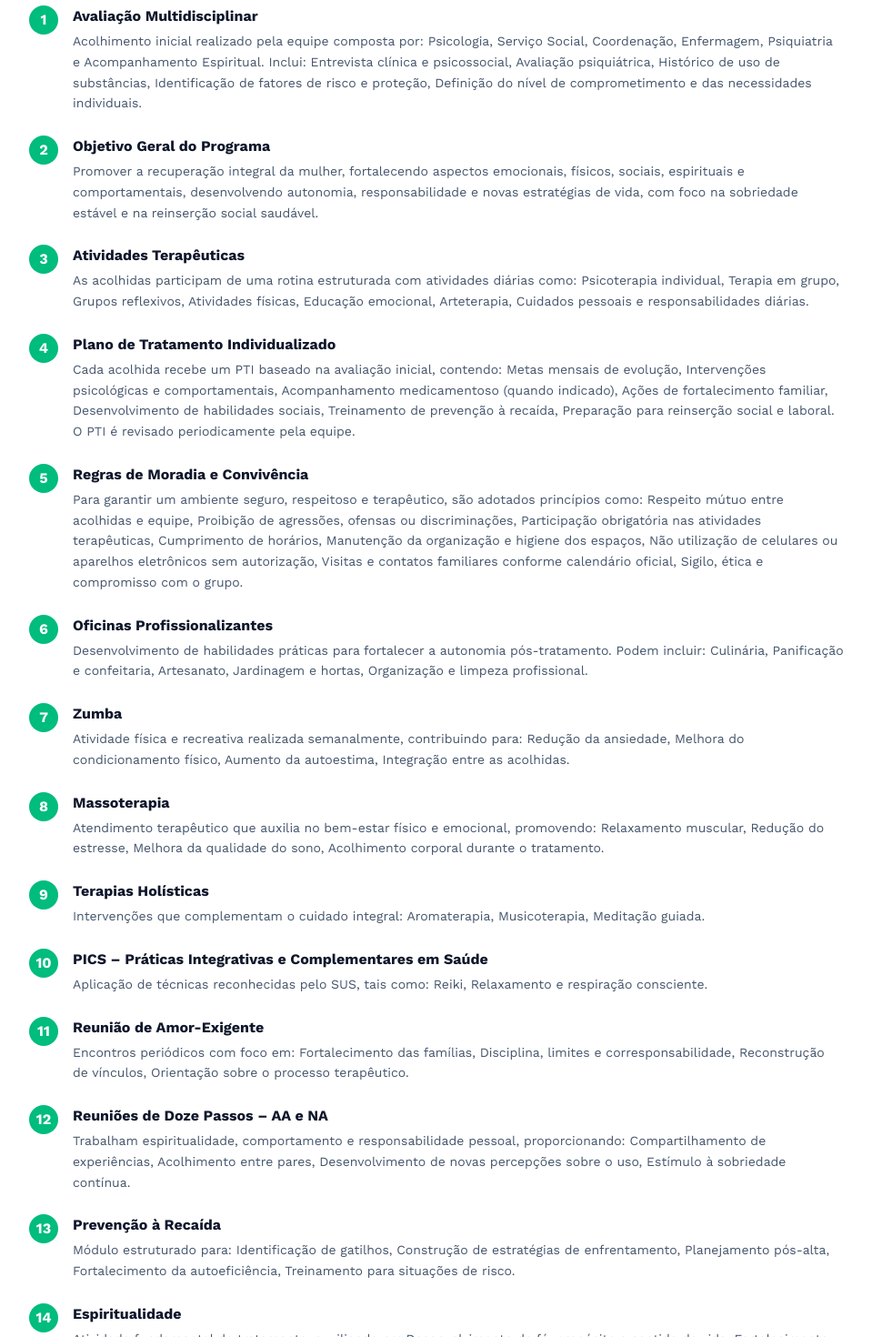
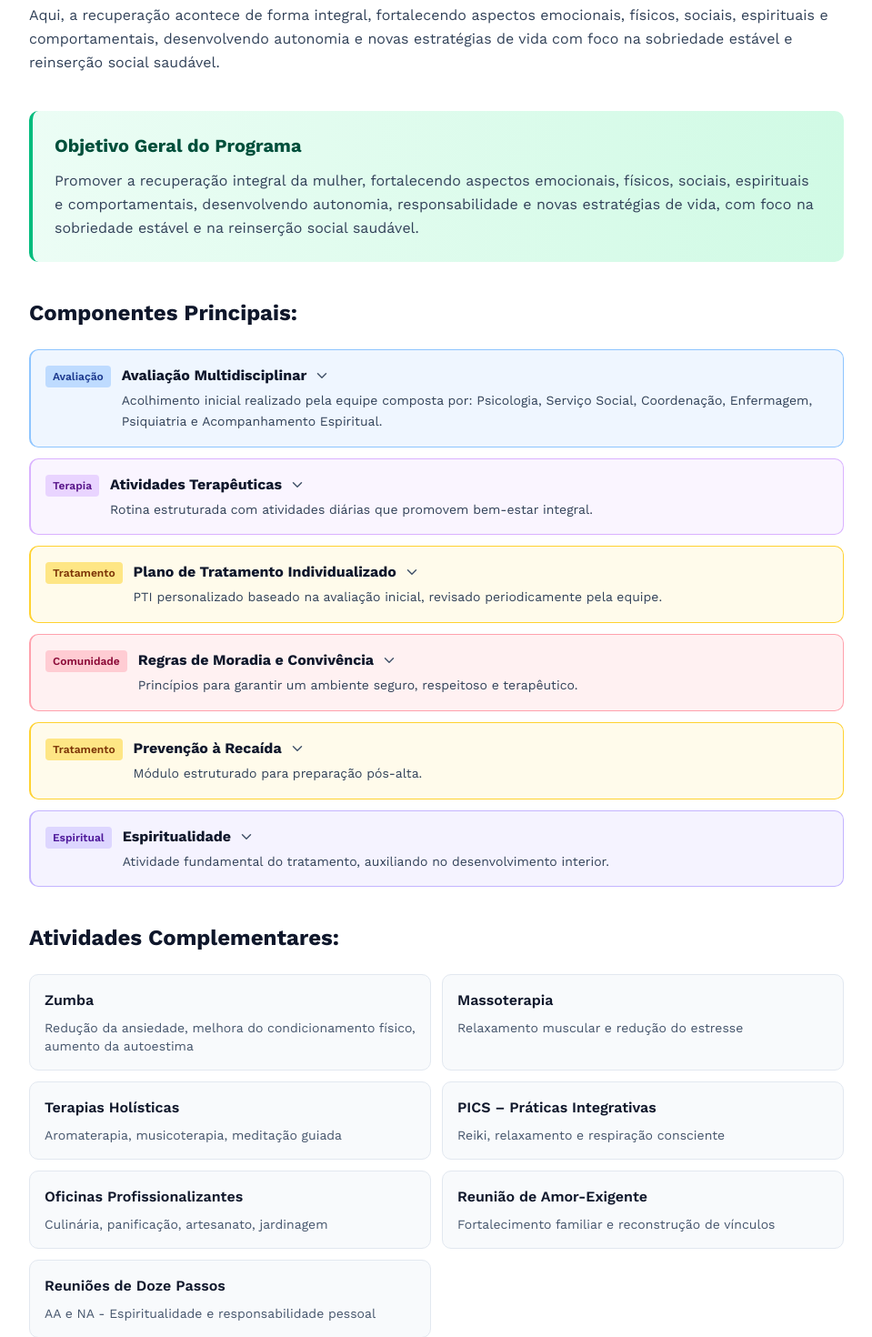
Before and after one commit to gabinpoa/comunidade-terepeutica-recomecar, a Next.js app: page / in a window 1280 px wide. Shown: the part 1280-2750 px from the top of the page at 91% size, without its empty margins (160-1119 px from the left). Built offline with nearby package versions, Linux system fonts and the light colour scheme; no server answers.

Commit message:
adiciona cards, dropdowns e imagem real as infos da terapia

```diff
--- a/components/about-therapy.tsx
+++ b/components/about-therapy.tsx
@@ -1,134 +1,260 @@
+"use client"
+
+import { useState } from "react"
+import { ChevronDown } from "lucide-react"
+
 export function AboutTherapy() {
-  const stages = [
+  const [expandedId, setExpandedId] = useState<string | null>(null)
+
+  const keyComponents = [
     {
-      number: "1",
-      title: "Avaliação Multidisciplinar",
-      description:
-        "Acolhimento inicial realizado pela equipe composta por: Psicologia, Serviço Social, Coordenação, Enfermagem, Psiquiatria e Acompanhamento Espiritual. Inclui: Entrevista clínica e psicossocial, Avaliação psiquiátrica, Histórico de uso de substâncias, Identificação de fatores de risco e proteção, Definição do nível de comprometimento e das necessidades individuais.",
-    },
-    {
-      number: "2",
+      id: "objetivo",
       title: "Objetivo Geral do Programa",
       description:
         "Promover a recuperação integral da mulher, fortalecendo aspectos emocionais, físicos, sociais, espirituais e comportamentais, desenvolvendo autonomia, responsabilidade e novas estratégias de vida, com foco na sobriedade estável e na reinserção social saudável.",
     },
+  ]
+
+  const expandableComponents = [
     {
-      number: "3",
-      title: "Atividades Terapêuticas",
+      id: "1",
+      title: "Avaliação Multidisciplinar",
+      category: "Avaliação",
       description:
-        "As acolhidas participam de uma rotina estruturada com atividades diárias como: Psicoterapia individual, Terapia em grupo, Grupos reflexivos, Atividades físicas, Educação emocional, Arteterapia, Cuidados pessoais e responsabilidades diárias.",
+        "Acolhimento inicial realizado pela equipe composta por: Psicologia, Serviço Social, Coordenação, Enfermagem, Psiquiatria e Acompanhamento Espiritual.",
+      details: [
+        "Entrevista clínica e psicossocial",
+        "Avaliação psiquiátrica",
+        "Histórico de uso de substâncias",
+        "Identificação de fatores de risco e proteção",
+        "Definição do nível de comprometimento e das necessidades individuais",
+      ],
     },
     {
-      number: "4",
-      title: "Plano de Tratamento Individualizado",
-      description:
-        "Cada acolhida recebe um PTI baseado na avaliação inicial, contendo: Metas mensais de evolução, Intervenções psicológicas e comportamentais, Acompanhamento medicamentoso (quando indicado), Ações de fortalecimento familiar, Desenvolvimento de habilidades sociais, Treinamento de prevenção à recaída, Preparação para reinserção social e laboral. O PTI é revisado periodicamente pela equipe.",
+      id: "3",
+      title: "Atividades Terapêuticas",
+      category: "Terapia",
+      description: "Rotina estruturada com atividades diárias que promovem bem-estar integral.",
+      details: [
+        "Psicoterapia individual",
+        "Terapia em grupo",
+        "Grupos reflexivos",
+        "Atividades físicas",
+        "Educação emocional",
+        "Arteterapia",
+        "Cuidados pessoais e responsabilidades diárias",
+      ],
     },
     {
-      number: "5",
-      title: "Regras de Moradia e Convivência",
-      description:
-        "Para garantir um ambiente seguro, respeitoso e terapêutico, são adotados princípios como: Respeito mútuo entre acolhidas e equipe, Proibição de agressões, ofensas ou discriminações, Participação obrigatória nas atividades terapêuticas, Cumprimento de horários, Manutenção da organização e higiene dos espaços, Não utilização de celulares ou aparelhos eletrônicos sem autorização, Visitas e contatos familiares conforme calendário oficial, Sigilo, ética e compromisso com o grupo.",
+      id: "4",
+      title: "Plano de Tratamento Individualizado",
+      category: "Tratamento",
+      description: "PTI personalizado baseado na avaliação inicial, revisado periodicamente pela equipe.",
+      details: [
+        "Metas mensais de evolução",
+        "Intervenções psicológicas e comportamentais",
+        "Acompanhamento medicamentoso (quando indicado)",
+        "Ações de fortalecimento familiar",
+        "Desenvolvimento de habilidades sociais",
+        "Treinamento de prevenção à recaída",
+        "Preparação para reinserção social e laboral",
+      ],
     },
     {
-      number: "6",
-      title: "Oficinas Profissionalizantes",
-      description:
-        "Desenvolvimento de habilidades práticas para fortalecer a autonomia pós-tratamento. Podem incluir: Culinária, Panificação e confeitaria, Artesanato, Jardinagem e hortas, Organização e limpeza profissional.",
+      id: "5",
+      title: "Regras de Moradia e Convivência",
+      category: "Comunidade",
+      description: "Princípios para garantir um ambiente seguro, respeitoso e terapêutico.",
+      details: [
+        "Respeito mútuo entre acolhidas e equipe",
+        "Proibição de agressões, ofensas ou discriminações",
+        "Participação obrigatória nas atividades terapêuticas",
+        "Cumprimento de horários",
+        "Manutenção da organização e higiene dos espaços",
+        "Não utilização de celulares ou aparelhos eletrônicos sem autorização",
+        "Visitas e contatos familiares conforme calendário oficial",
+        "Sigilo, ética e compromisso com o grupo",
+      ],
     },
     {
-      number: "7",
-      title: "Zumba",
-      description:
-        "Atividade física e recreativa realizada semanalmente, contribuindo para: Redução da ansiedade, Melhora do condicionamento físico, Aumento da autoestima, Integração entre as acolhidas.",
+      id: "13",
+      title: "Prevenção à Recaída",
+      category: "Tratamento",
+      description: "Módulo estruturado para preparação pós-alta.",
+      details: [
+        "Identificação de gatilhos",
+        "Construção de estratégias de enfrentamento",
+        "Planejamento pós-alta",
+        "Fortalecimento da autoeficiência",
+        "Treinamento para situações de risco",
+      ],
     },
     {
-      number: "8",
-      title: "Massoterapia",
-      description:
-        "Atendimento terapêutico que auxilia no bem-estar físico e emocional, promovendo: Relaxamento muscular, Redução do estresse, Melhora da qualidade do sono, Acolhimento corporal durante o tratamento.",
+      id: "14",
+      title: "Espiritualidade",
+      category: "Espiritual",
+      description: "Atividade fundamental do tratamento, auxiliando no desenvolvimento interior.",
+      details: [
+        "Desenvolvimento de fé, propósito e sentido de vida",
+        "Fortalecimento interior",
+        "Prática de gratidão e reflexão",
+        "Reconexão com valores pessoais",
+      ],
+    },
+  ]
+
+  const chipComponents = [
+    {
+      title: "Zumba",
+      description: "Redução da ansiedade, melhora do condicionamento físico, aumento da autoestima",
     },
     {
-      number: "9",
-      title: "Terapias Holísticas",
-      description:
-        "Intervenções que complementam o cuidado integral: Aromaterapia, Musicoterapia, Meditação guiada.",
+      title: "Massoterapia",
+      description: "Relaxamento muscular e redução do estresse",
     },
     {
-      number: "10",
-      title: "PICS – Práticas Integrativas e Complementares em Saúde",
-      description:
-        "Aplicação de técnicas reconhecidas pelo SUS, tais como: Reiki, Relaxamento e respiração consciente.",
+      title: "Terapias Holísticas",
+      description: "Aromaterapia, musicoterapia, meditação guiada",
     },
     {
-      number: "11",
-      title: "Reunião de Amor-Exigente",
-      description:
-        "Encontros periódicos com foco em: Fortalecimento das famílias, Disciplina, limites e corresponsabilidade, Reconstrução de vínculos, Orientação sobre o processo terapêutico.",
+      title: "PICS – Práticas Integrativas",
+      description: "Reiki, relaxamento e respiração consciente",
     },
     {
-      number: "12",
-      title: "Reuniões de Doze Passos – AA e NA",
-      description:
-        "Trabalham espiritualidade, comportamento e responsabilidade pessoal, proporcionando: Compartilhamento de experiências, Acolhimento entre pares, Desenvolvimento de novas percepções sobre o uso, Estímulo à sobriedade contínua.",
+      title: "Oficinas Profissionalizantes",
+      description: "Culinária, panificação, artesanato, jardinagem",
     },
     {
-      number: "13",
-      title: "Prevenção à Recaída",
-      description:
-        "Módulo estruturado para: Identificação de gatilhos, Construção de estratégias de enfrentamento, Planejamento pós-alta, Fortalecimento da autoeficiência, Treinamento para situações de risco.",
+      title: "Reunião de Amor-Exigente",
+      description: "Fortalecimento familiar e reconstrução de vínculos",
     },
     {
-      number: "14",
-      title: "Espiritualidade",
-      description:
-        "Atividade fundamental do tratamento, auxiliando no: Desenvolvimento de fé, propósito e sentido de vida, Fortalecimento interior, Prática de gratidão e reflexão, Reconexão com valores pessoais.",
+      title: "Reuniões de Doze Passos",
+      description: "AA e NA - Espiritualidade e responsabilidade pessoal",
     },
-  ];
+  ]
+
+  const categoryColors: Record<string, string> = {
+    Avaliação: "bg-blue-50 border-l-2 border-blue-300",
+    Terapia: "bg-purple-50 border-l-2 border-purple-300",
+    Tratamento: "bg-amber-50 border-l-2 border-amber-300",
+    Comunidade: "bg-rose-50 border-l-2 border-rose-300",
+    Espiritual: "bg-violet-50 border-l-2 border-violet-300",
+  }
+
+  const categoryBadgeColors: Record<string, string> = {
+    Avaliação: "bg-blue-200 text-blue-900",
+    Terapia: "bg-purple-200 text-purple-900",
+    Tratamento: "bg-amber-200 text-amber-900",
+    Comunidade: "bg-rose-200 text-rose-900",
+    Espiritual: "bg-violet-200 text-violet-900",
+  }
 
   return (
     <section id="sobre" className="py-12 md:py-16 px-6 bg-white">
       <div className="max-w-4xl mx-auto">
-        <h2 className="text-2xl md:text-3xl font-bold mb-6 text-slate-900">
-          Sobre o Plano Terapêutico
-        </h2>
+        <h2 className="text-2xl md:text-3xl font-bold mb-6 text-slate-900">Sobre a Terapia</h2>
 
-        {/* Image */}
-        <div className="mb-6 rounded-lg overflow-hidden">
+        <div className="mb-8 rounded-lg overflow-hidden">
           <img
-            src="/placeholder.avif"
-            alt="Terapia em grupo"
-            className="w-full h-64 md:h-80 object-cover"
+            src="/grupomaior.jpg"
+            alt="Grupo de mulheres em terapia"
+            className="w-full h-auto"
           />
         </div>
 
-        <p className="text-slate-700 mb-8 leading-relaxed">
-          O melhor Tratamento para a Dependência Química (álcool e outras
-          drogas) e Dependência de Jogos e Apostas.
+        <p className="text-slate-700 mb-10 leading-relaxed">
+          Aqui, a recuperação acontece de forma integral, fortalecendo aspectos emocionais, físicos, sociais,
+          espirituais e comportamentais, desenvolvendo autonomia e novas estratégias de vida com foco na sobriedade
+          estável e reinserção social saudável.
         </p>
 
-        <h3 className="text-xl md:text-2xl font-bold mb-6 text-slate-900">
-          Etapas do Tratamento:
-        </h3>
+        <div className="mb-10 p-6 bg-gradient-to-r from-emerald-50 to-emerald-100 rounded-lg border-l-4 border-emerald-500">
+          <h3 className="text-lg md:text-xl font-bold text-emerald-900 mb-3">Objetivo Geral do Programa</h3>
+          <p className="text-slate-700 leading-relaxed">{keyComponents[0].description}</p>
+        </div>
 
-        <div className="space-y-6">
-          {stages.map((stage) => (
-            <div key={stage.number} className="flex gap-4">
-              <div className="shrink-0">
-                <div className="w-8 h-8 rounded-full bg-emerald-500 text-white flex items-center justify-center font-bold">
-                  {stage.number}
+        <h3 className="text-xl md:text-2xl font-bold mb-6 text-slate-900">Componentes Principais:</h3>
+
+        <div className="space-y-3 mb-10">
+          {expandableComponents.map((component) => (
+            <div
+              key={component.id}
+              className={`rounded-lg overflow-hidden cursor-pointer hover:shadow-md transition-all duration-300 ease-out border ${
+                categoryColors[component.category]
+              } ${expandedId === component.id ? "ring-2 ring-emerald-400 shadow-md" : ""}`}
+              onClick={() => setExpandedId(expandedId === component.id ? null : component.id)}
+              role="button"
+              tabIndex={0}
+              onKeyDown={(e) => {
+                if (e.key === "Enter" || e.key === " ") {
+                  e.preventDefault()
+                  setExpandedId(expandedId === component.id ? null : component.id)
+                }
+              }}
+              aria-expanded={expandedId === component.id}
+            >
+              <div className="p-4">
+                <div className="flex items-start gap-3">
+                  <div className="flex-shrink-0">
+                    <span
+                      className={`inline-block px-2 py-1 rounded text-xs font-semibold ${categoryBadgeColors[component.category]}`}
+                    >
+                      {component.category}
+                    </span>
+                  </div>
+                  <div className="flex-1">
+                    <h4 className="font-bold text-slate-900 text-sm md:text-base mb-1 flex items-center gap-2">
+                      {component.title}
+                      <ChevronDown
+                        size={18}
+                        className={`inline text-slate-600 transition-transform duration-300 flex-shrink-0 ${
+                          expandedId === component.id ? "rotate-180" : ""
+                        }`}
+                        aria-hidden="true"
+                      />
+                    </h4>
+                    <p className="text-slate-700 text-xs md:text-sm leading-relaxed">{component.description}</p>
+                  </div>
+                </div>
+
+                <div
+                  className={`overflow-hidden transition-all duration-300 ease-out ${
+                    expandedId === component.id ? "max-h-96" : "max-h-0"
+                  }`}
+                >
+                  {component.details.length > 0 && (
+                    <div className="mt-4 pt-4 border-t border-slate-300 border-opacity-30">
+                      <ul className="space-y-2">
+                        {component.details.map((detail, index) => (
+                          <li key={index} className="text-slate-600 text-xs md:text-sm leading-relaxed flex gap-2">
+                            <span className="text-slate-400 flex-shrink-0">•</span>
+                            <span>{detail}</span>
+                          </li>
+                        ))}
+                      </ul>
+                    </div>
+                  )}
                 </div>
               </div>
-              <div>
-                <h4 className="font-bold text-slate-900 mb-1">{stage.title}</h4>
-                <p className="text-slate-600 text-sm leading-relaxed">
-                  {stage.description}
-                </p>
-              </div>
+            </div>
+          ))}
+        </div>
+
+        <h3 className="text-xl md:text-2xl font-bold mb-6 text-slate-900">Atividades Complementares:</h3>
+
+        <div className="grid grid-cols-1 md:grid-cols-2 gap-3">
+          {chipComponents.map((chip, index) => (
+            <div
+              key={index}
+              className="p-4 bg-slate-50 rounded-lg border border-slate-200 hover:bg-slate-100 transition-colors"
+            >
+              <h4 className="font-semibold text-slate-900 text-sm md:text-base mb-2">{chip.title}</h4>
+              <p className="text-slate-600 text-xs md:text-sm">{chip.description}</p>
             </div>
           ))}
         </div>
       </div>
     </section>
-  );
+  )
 }
```
Also changed, not shown: public/grupomaior.jpg (added).
